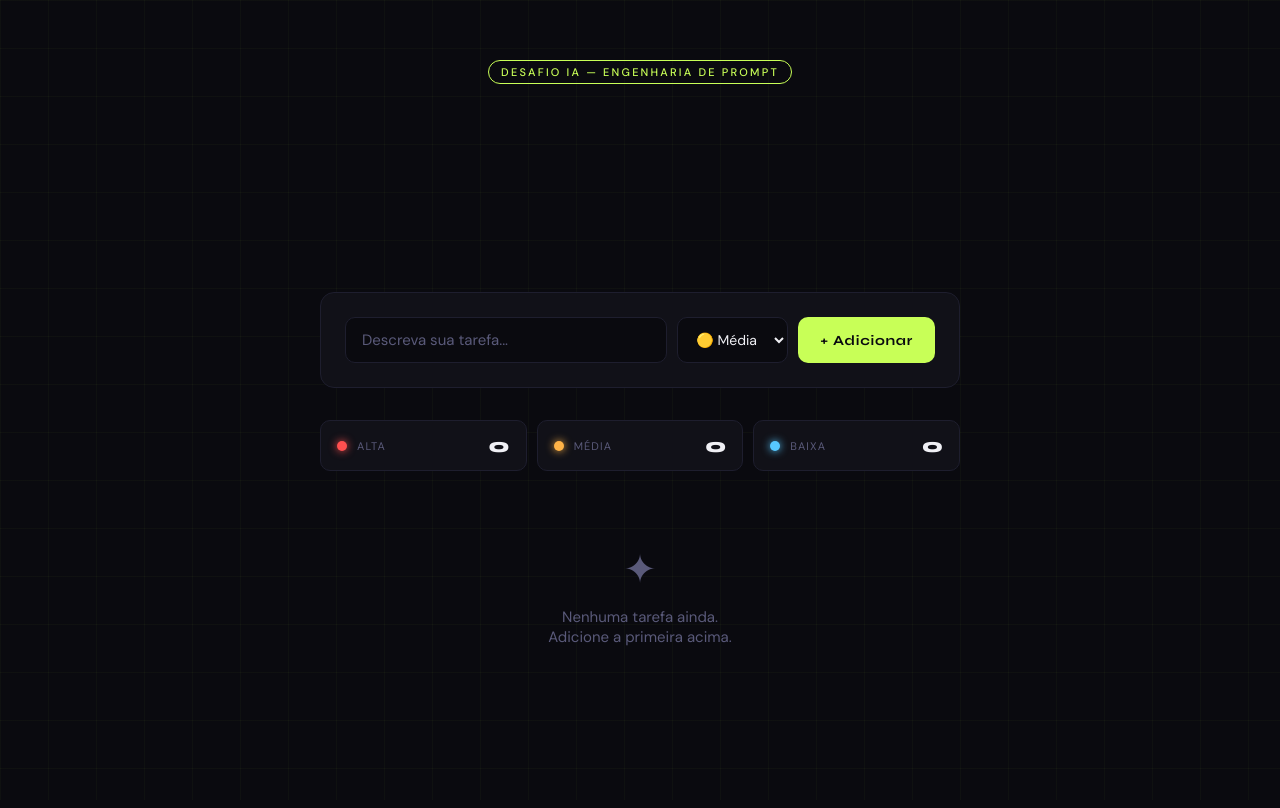
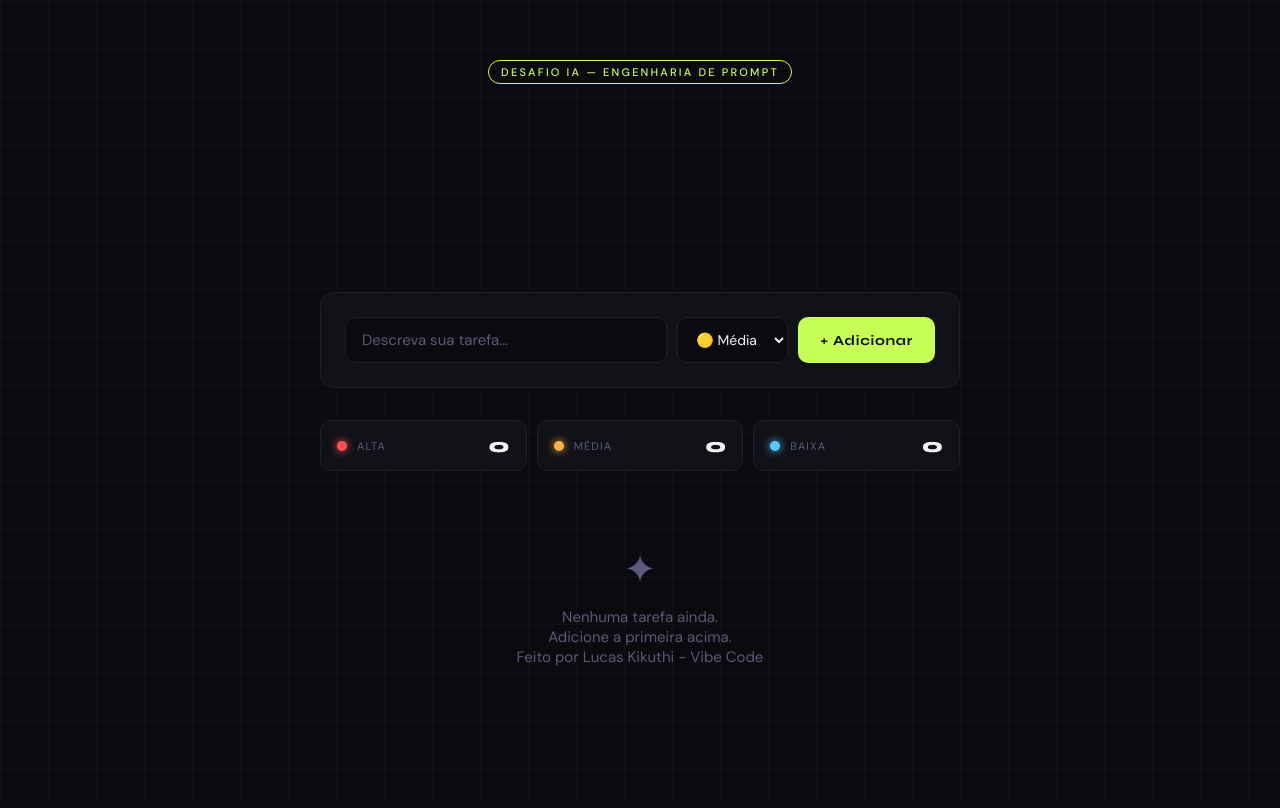
Before and after one commit to lukikuthi/to-do-list-question, a plain HTML site: page index.html in a window 1280 px wide. Drawn offline with nearby package versions, Linux system fonts and the light colour scheme.

Commit message:
Update index.html

```diff
--- a/index.html
+++ b/index.html
@@ -3,7 +3,7 @@
 <head>
   <meta charset="UTF-8" />
   <meta name="viewport" content="width=device-width, initial-scale=1.0" />
-  <title>TaskFlow — To-Do List</title>
+  <title>TaskFlow — LUKIKUTHI</title>
 
   <!-- =============================================
        IMPORTAÇÕES EXTERNAS
@@ -442,7 +442,7 @@
     <!-- Estado vazio -->
     <div class="empty-state" id="empty-state">
       <div class="icon">✦</div>
-      <p>Nenhuma tarefa ainda.<br/>Adicione a primeira acima.</p>
+      <p>Nenhuma tarefa ainda.<br/>Adicione a primeira acima.<br/>Feito por Lucas Kikuthi - Vibe Code<p>
     </div>
 
   </main>
```
